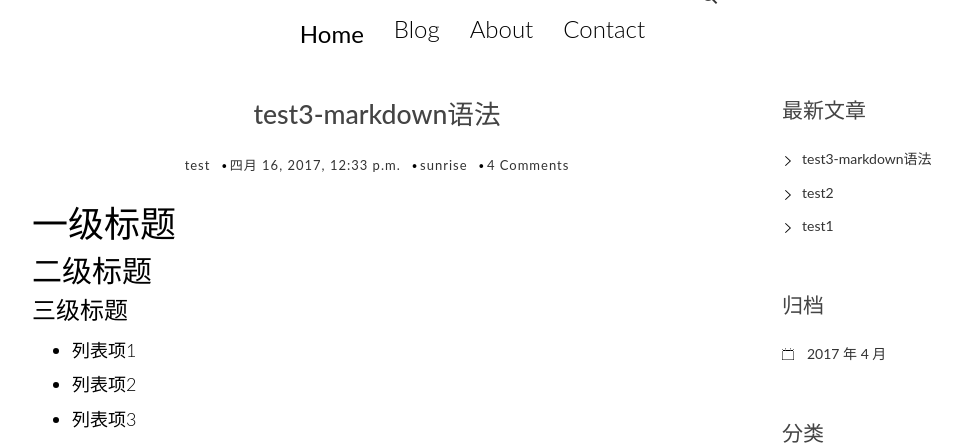
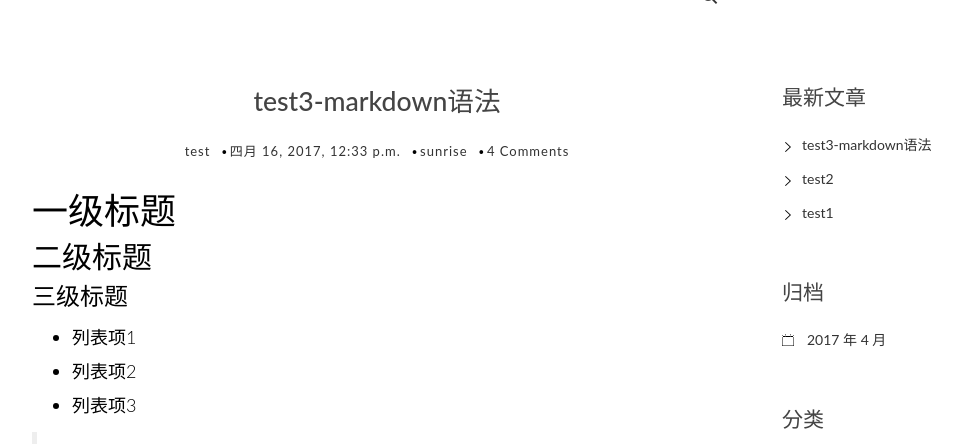
Before and after one commit to yangdawn/DjangoBlog, a Django app: page /post/3/ in a window 1280 px wide. Shown: the part 91-535 px from the top of the page, without its empty margins (68-1030 px from the left). Run offline with Django 3.2, Linux system fonts and the light colour scheme; data comes from the database, SQL or seed files in the repository; both versions use the stored data as it was after the commit; data that the repository does not hold is empty; some libraries are stand-ins or nearby versions.

Commit message:
继续完善博客页面视图；完善django后台信息。

```diff
--- a/blogapp/admin.py
+++ b/blogapp/admin.py
@@ -2,7 +2,7 @@ from django.contrib import admin
 from .models import Post, Category, Tag
 
 class PostAdmin(admin.ModelAdmin):
-    list_diaplay = ['title', 'created_time', 'modified_time', 'category', 'author']
+    list_display = ['title', 'created_time', 'modified_time', 'category', 'author']
 
 admin.site.register(Post, PostAdmin)
 admin.site.register(Category)
--- a/templates/base.html
+++ b/templates/base.html
@@ -1,13 +1,12 @@
 <!DOCTYPE html>
 <html>
+
 <head>
-    <title>Black &amp; White</title>
+    <title>Sunrise'Notes</title>
 
     <!-- meta -->
     <meta charset="UTF-8">
-    <meta name="viewport" content="width=device-width, initial-scale=1">
-
-    {% load staticfiles %}
+    <meta name="viewport" content="width=device-width, initial-scale=1"> {% load staticfiles %}
     <!-- css -->
     <link rel="stylesheet" href="{% static 'blog/css/bootstrap.min.css' %}">
     <link rel="stylesheet" href="http://code.ionicframework.com/ionicons/2.0.1/css/ionicons.min.css">
@@ -36,15 +35,6 @@
                             <span class="ion-navicon"></span>
                         </button>
                     </div>
-
-                    <div class="collapse navbar-collapse" id="bs-example-navbar-collapse-1">
-                        <ul class="nav navbar-nav navbar-right">
-                            <li class="cl-effect-11"><a href="{% url 'blogapp:index' %}"><b>Home</b></a></li>
-                            <li class="cl-effect-11"><a href="full-width.html" data-hover="Blog">Blog</a></li>
-                            <li class="cl-effect-11"><a href="about.html" data-hover="About">About</a></li>
-                            <li class="cl-effect-11"><a href="contact.html" data-hover="Contact">Contact</a></li>
-                        </ul>
-                    </div><!-- /.navbar-collapse -->
                 </nav>
                 <div id="header-search-box">
                     <a id="search-menu" href="#"><span id="search-icon" class="ion-ios-search-strong"></span></a>
@@ -55,7 +45,8 @@
                             </form>
                         </div>
                 </div>
-            </div><!-- col-md-8 -->
+            </div>
+            <!-- col-md-8 -->
     </div>
     </header>
     </div>
@@ -65,8 +56,7 @@
         <div class="container">
             <div class="row">
                 <main class="col-md-8">
-                {% block main %}
-                {% endblock main %}
+                    {% block main %} {% endblock main %}
                 </main>
                 {% load blog_tags %}
                 <aside class="col-md-4">
@@ -115,28 +105,13 @@
         <div class="container">
             <div class="row">
                 <div class="col-md-12">
-                <p class="copyright">&copy; 2014 ThemeWagon.com -More Templates <a href="http://www.cssmoban.com/"
-                                                                                   target="_blank" title="模板之家">模板之家</a>
-                    - Collect from <a href="http://www.cssmoban.com/" title="网页模板" target="_blank">网页模板</a></p>
+                    <p class="copyright">&copy; 2014 ThemeWagon.com -More Templates <a href="http://www.cssmoban.com/" target="_blank" title="模板之家">模板之家</a>                        - Collect from <a href="http://www.cssmoban.com/" title="网页模板" target="_blank">网页模板</a></p>
                 </div>
             </div>
         </div>
     </footer>
-
-<!-- Mobile Menu -->
-<div class="overlay overlay-hugeinc">
-    <button type="button" class="overlay-close"><span class="ion-ios-close-empty"></span></button>
-    <nav>
-        <ul>
-            <li><a href="{% url 'blogapp:index' %}">Home</a></li>
-            <li><a href="full-width.html">Blog</a></li>
-            <li><a href="about.html">About</a></li>
-            <li><a href="contact.html">Contact</a></li>
-        </ul>
-    </nav>
-</div>
-
+    <!-- search bar -->
     <script src="{% static 'blog/js/script.js' %}"></script>
 
 </body>
-</html>
+</html
```
Also changed, not shown: blogapp/index.html (+3 -20 lines), db.sqlite3. Lines whose indentation alone changed are shown as unchanged.
